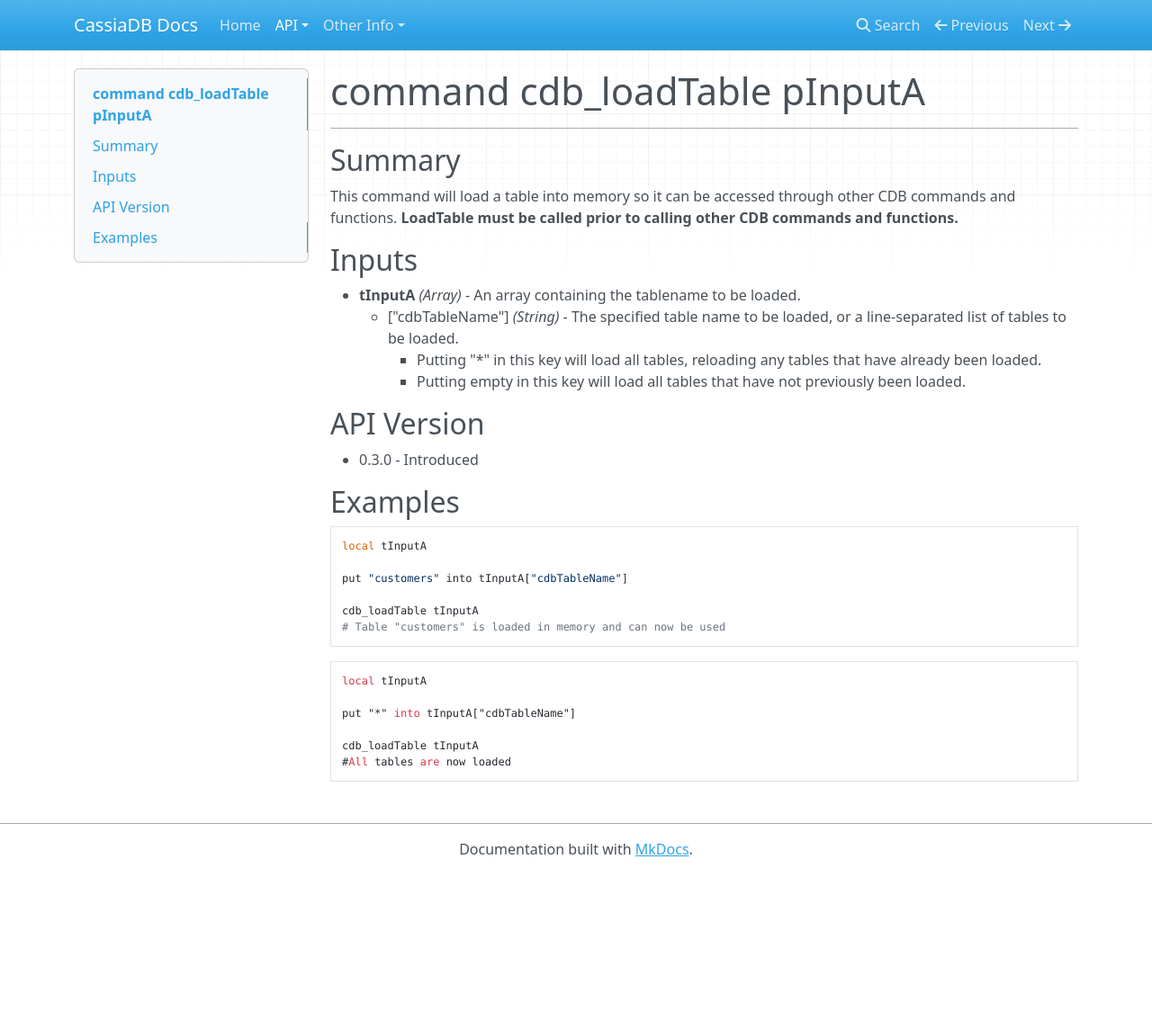
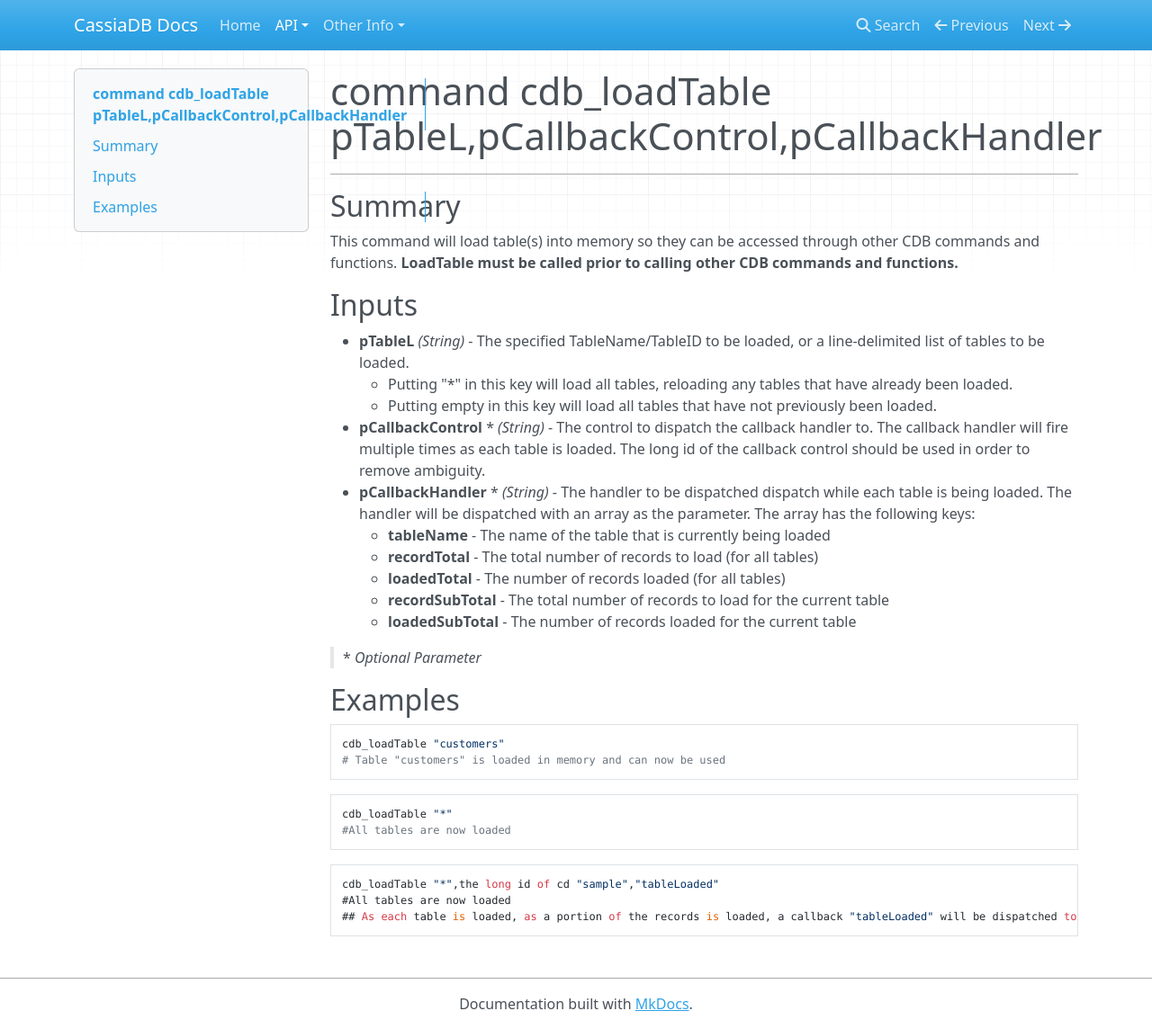
Before and after one commit to CanelaSoftware/cassiaDB_docs, an MkDocs documentation site: the page built from docs/LoadTable.md, in a window 1280 px wide and 1144 px high. Shown: the whole window at 90% size. Built offline with MkDocs 1.6.1, drawn with Linux system fonts in a browser that asks for light colours; nearby versions of some CDN libraries; old or Windows-style settings are respelled for this version of MkDocs.

Commit message:
update load table with callback params

````diff
--- a/docs/LoadTable.md
+++ b/docs/LoadTable.md
@@ -1,32 +1,34 @@
-# command cdb_loadTable pInputA
+# command cdb_loadTable pTableL,pCallbackControl,pCallbackHandler
 ---
 
 ## Summary
-This command will load a table into memory so it can be accessed through other CDB commands and functions. **LoadTable must be called prior to calling other CDB commands and functions.**
+This command will load table(s) into memory so they can be accessed through other CDB commands and functions. **LoadTable must be called prior to calling other CDB commands and functions.**
 
 ## Inputs
-* **tInputA** *(Array)* - An array containing the tablename to be loaded.
-    * ["cdbTableName"] *(String)* - The specified table name to be loaded, or a line-separated list of tables to be loaded.
-    	* Putting "*" in this key will load all tables, reloading any tables that have already been loaded.
-    	* Putting empty in this key will load all tables that have not previously been loaded.
+* **pTableL** *(String)* - The specified TableName/TableID to be loaded, or a line-delimited list of tables to be loaded.
+    * Putting "\*" in this key will load all tables, reloading any tables that have already been loaded.
+    * Putting empty in this key will load all tables that have not previously been loaded.
+* **pCallbackControl** * *(String)* - The control to dispatch the callback handler to. The callback handler will fire multiple times as each table is loaded. The long id of the callback control should be used in order to remove ambiguity.
+* **pCallbackHandler** * *(String)* - The handler to be dispatched dispatch while each table is being loaded. The handler will be dispatched with an array as the parameter. The array has the following keys:
+    * **tableName** - The name of the table that is currently being loaded
+    * **recordTotal** - The total number of records to load (for all tables)
+    * **loadedTotal** - The number of records loaded (for all tables)
+    * **recordSubTotal** - The total number of records to load for the current table
+    * **loadedSubTotal** - The number of records loaded for the current table
 
-## API Version
-* 0.3.0 - Introduced
+> \* _Optional Parameter_
 
 ## Examples
 ```
-local tInputA
-
-put "customers" into tInputA["cdbTableName"]
-
-cdb_loadTable tInputA
+cdb_loadTable "customers"
 # Table "customers" is loaded in memory and can now be used
 ```
 ```
-local tInputA
-
-put "*" into tInputA["cdbTableName"]
-
-cdb_loadTable tInputA
+cdb_loadTable "*"
 #All tables are now loaded
 ```
+```
+cdb_loadTable "*",the long id of cd "sample","tableLoaded"
+#All tables are now loaded
+## As each table is loaded, as a portion of the records is loaded, a callback "tableLoaded" will be dispatched to cd "sample", with an array detailing the amount of information loaded.
+```
````
